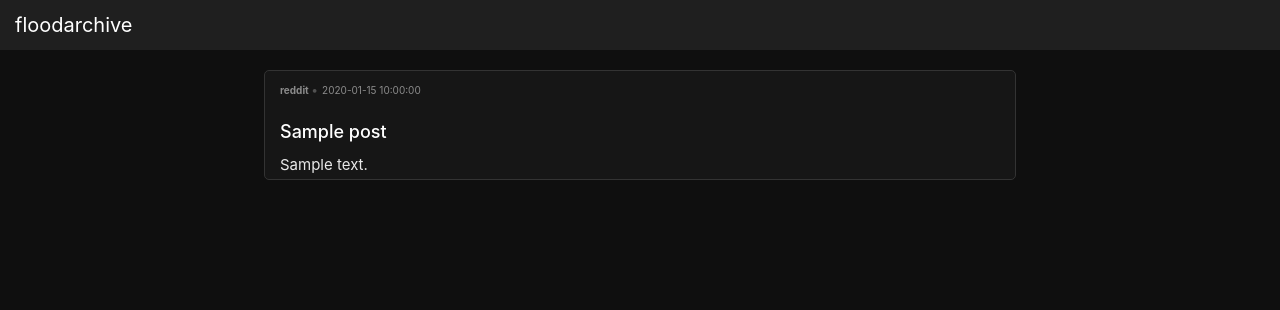
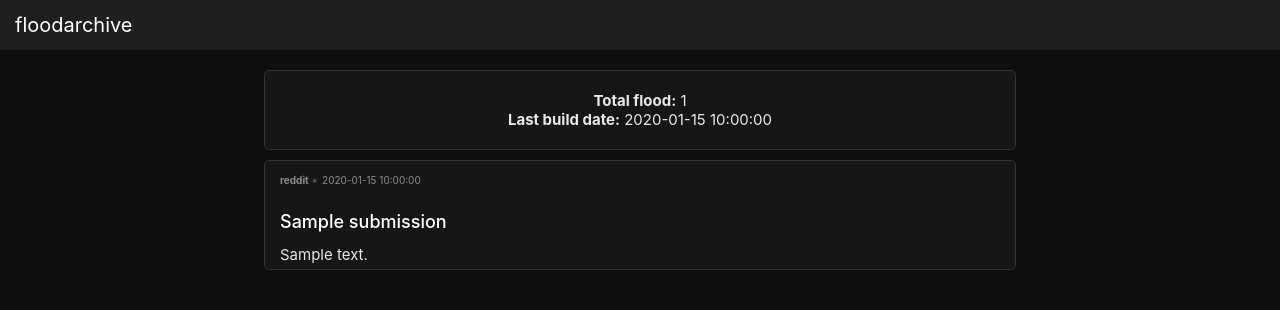
Before and after one commit to floodarchive/floodarchive.github.io, a Python web app: template templates/post.html in a window 1280 px wide. Shown: the top 310 px of the page. Run offline with Jinja, Linux system fonts and the light colour scheme; the template is opened without the code that fills it: most values are stand-ins (such as "Sample title", 1, 10 or a date in 2020); some web fonts are replaced.

Commit message:
Add metadata section

```diff
--- a/templates/post.html
+++ b/templates/post.html
@@ -1,17 +1,23 @@
 {% extends "base.html" %}
 
 {% block content %}
-  {% for p in posts -%}
+  <div class="post">
+    <p class="post_body" style="text-align:center;">
+      <b>Total flood:</b> {{ submissions|length }}</br>
+      <b>Last build date:</b> {{ last_build_date }}
+    </p>
+  </div>
+  {% for submission in submissions -%}
   <div class="post">
     <p class="post_header">
       <span class="post_link">
-        <a href="{{ p.full_link }}" rel="nofollow">reddit</a>
+        <a href="{{ submission.full_link }}" rel="nofollow">reddit</a>
       </span>
       <span class="dot">•</span>
-      <span class="created">{{ p.created }}</span>
+      <span class="created">{{ submission.created }}</span>
     </p>
-    <h1 class="post_title">{{ p.title }}</h1>
-    <div class="post_body md">{{ p.selftext }}</div>
+    <h1 class="post_title">{{ submission.title }}</h1>
+    <div class="post_body md">{{ submission.selftext }}</div>
   </div>
   {% endfor %}
 {% endblock %}
```
